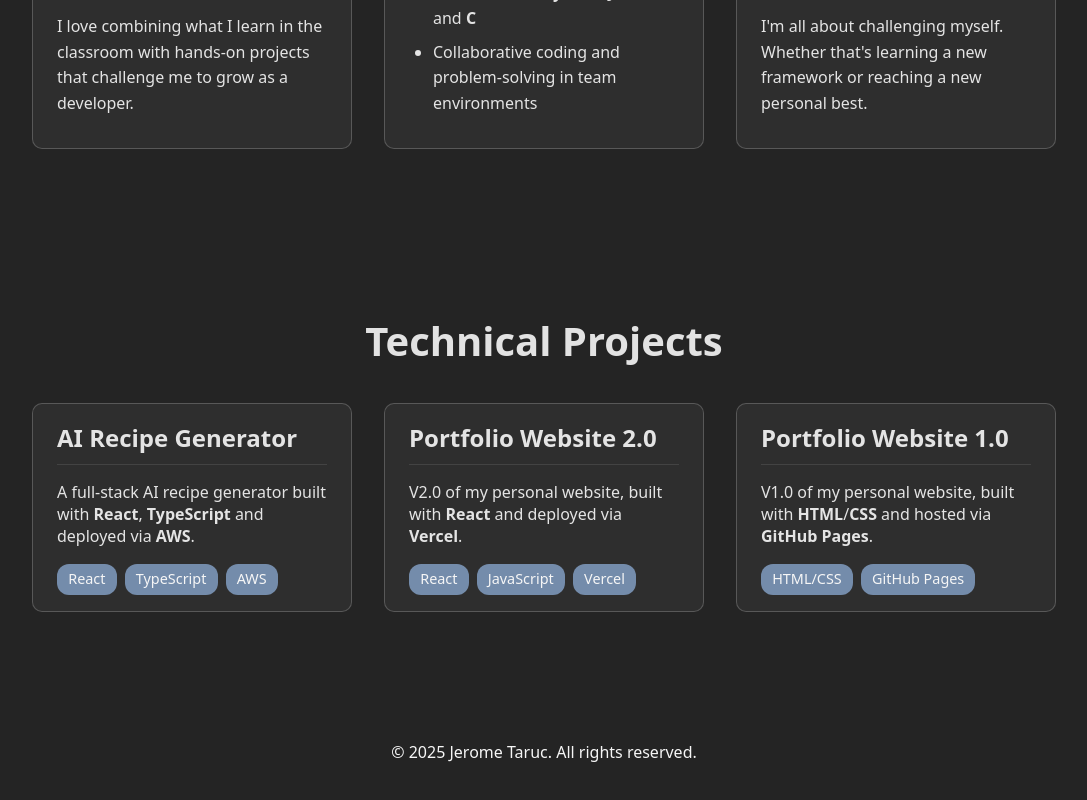
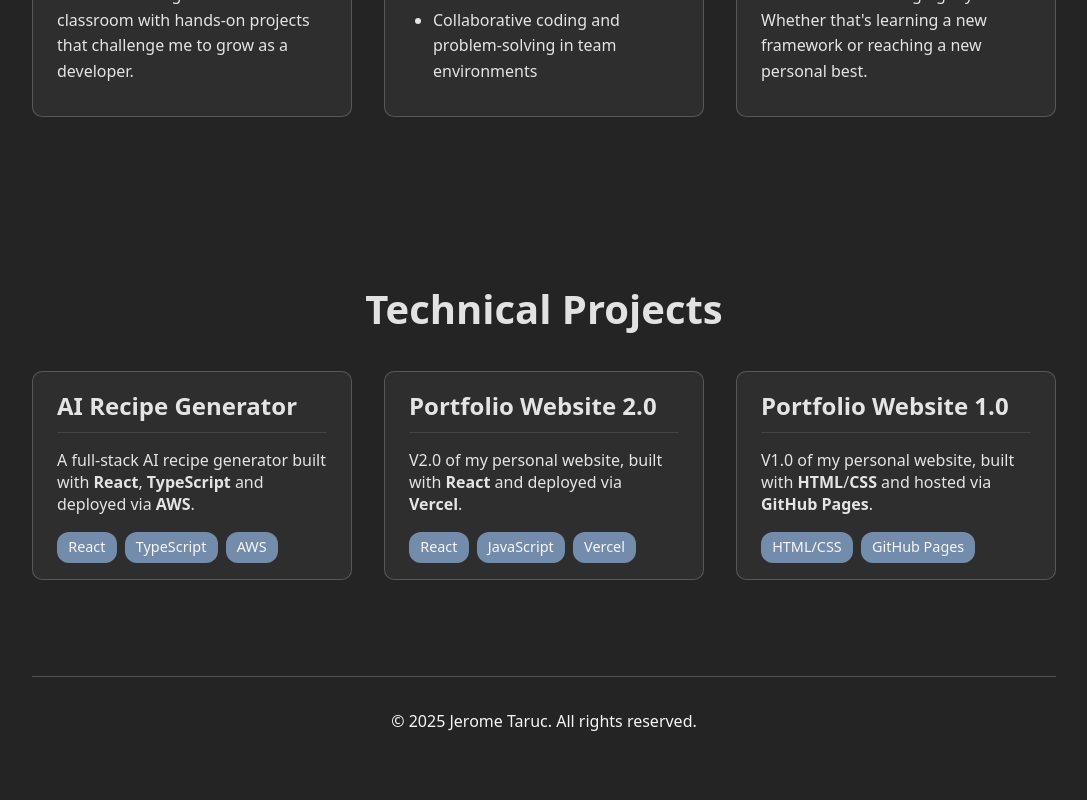
Before and after one commit to jerometaruc/cloud-resume-challenge, a React (Vite) app: page / in a window 1280 px wide. Shown: the part 1102-1902 px from the top of the page, without its empty margins (96-1183 px from the left). After the commit the page ends 1875 px from the top, so only its background shows below. Built offline with nearby package versions, Linux system fonts and the light colour scheme.

Commit message:
Updated formatting in App.css and Footer.css

```diff
--- a/src/styles/App.css
+++ b/src/styles/App.css
@@ -1,6 +1,5 @@
 #root {
   max-width: 1280px;
   margin: 0 auto;
-  padding: 2rem;
   text-align: center;
 }
--- a/src/styles/Footer.css
+++ b/src/styles/Footer.css
@@ -1,7 +1,8 @@
 .credits {
     text-align: center;
     padding: 1rem 0;
-    margin: 2rem auto 1.5rem;
+    margin: 2rem auto 0rem;
     max-width: 80vw;
     color: #f6f6f6;
+    border-top: 1px solid rgba(255, 255, 255, 0.2);
 }
```
